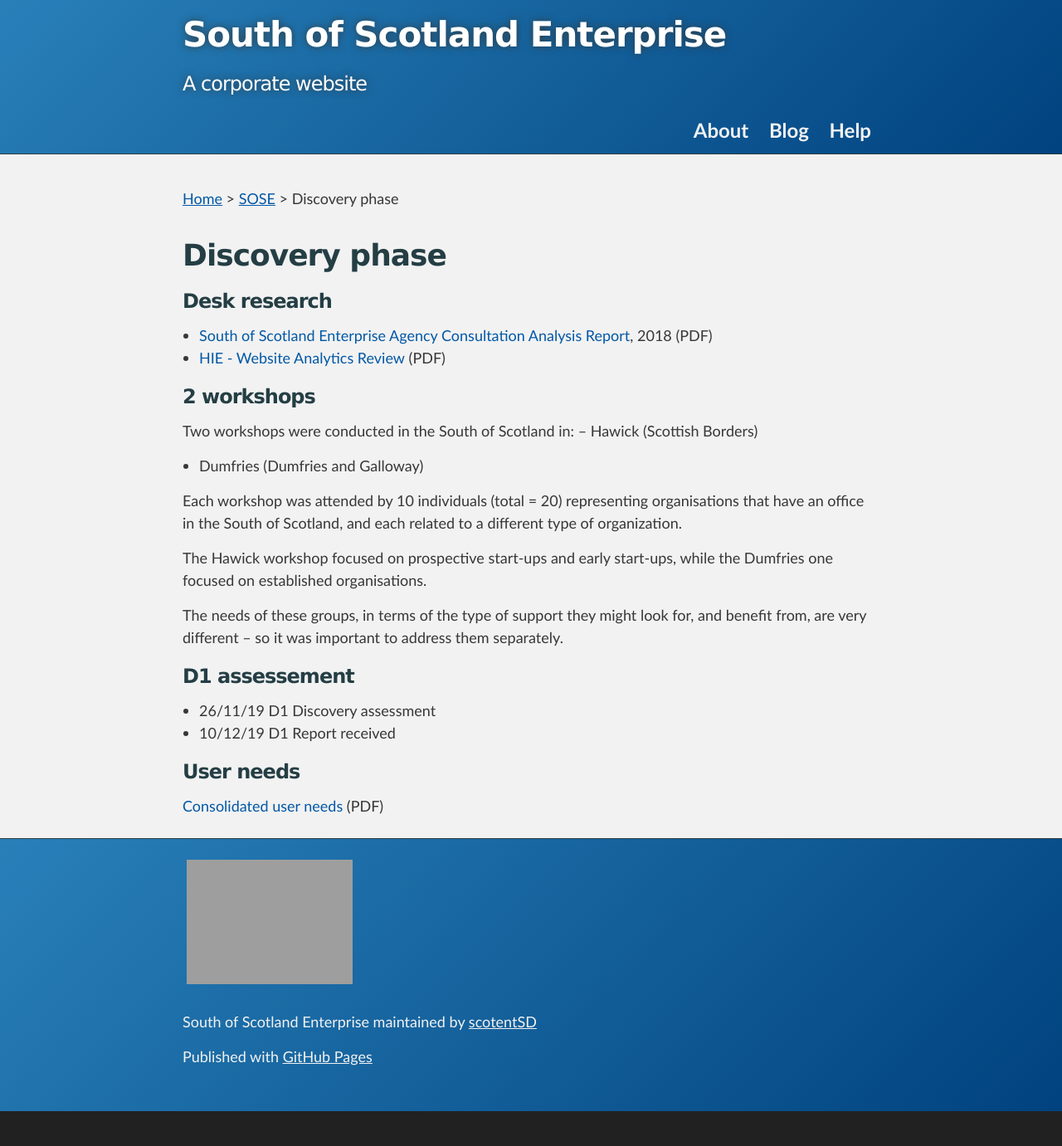
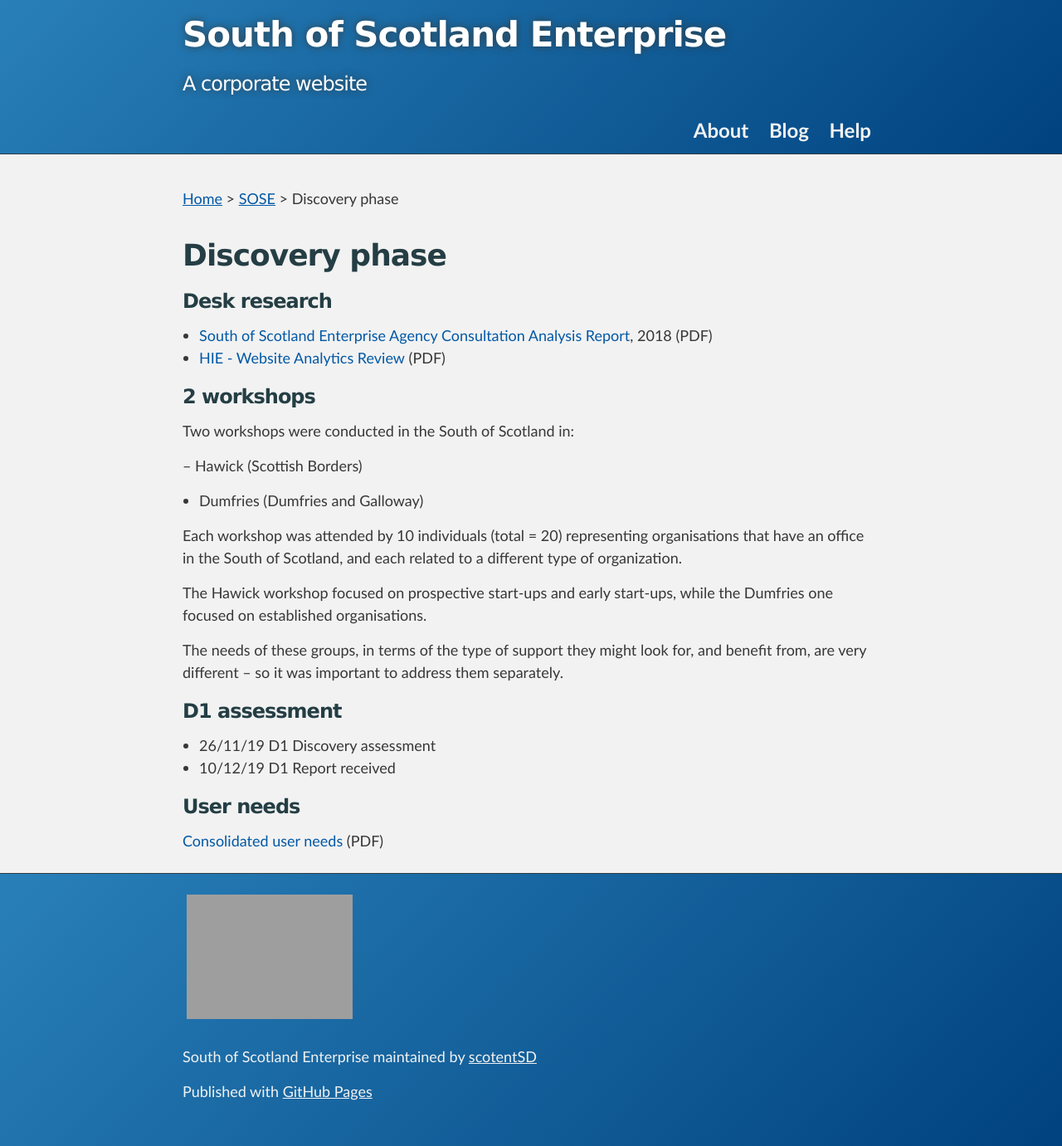
Before and after one commit to scotentSD/SOSE, a Jekyll site: the page built from _posts/2019-10-01-discovery-01-10-2019.md, in a window 1280 px wide. Shown: the whole page at 83% size. Built offline with Jekyll 4.4.1, drawn with Linux system fonts in a browser that asks for light colours; before the commit the page ends 1339 px from its top, so only the background shows below that.

Commit message:
SK - fix typo

```diff
--- a/_posts/2019-10-01-discovery-01-10-2019.md
+++ b/_posts/2019-10-01-discovery-01-10-2019.md
@@ -14,6 +14,7 @@ display_date: October - November 2019 # Date to show on the page
 
 ### 2 workshops
 Two workshops were conducted in the South of Scotland in:
+
 – Hawick (Scottish Borders)
 - Dumfries (Dumfries and Galloway)
 
@@ -23,7 +24,7 @@ The Hawick workshop focused on prospective start-ups and early start-ups, while
 
 The needs of these groups, in terms of the type of support they might look for, and benefit from, are very different – so it was important to address them separately.
 
-### D1 assessement
+### D1 assessment
 - 26/11/19 D1 Discovery assessment
 - 10/12/19 D1 Report received
 
```
